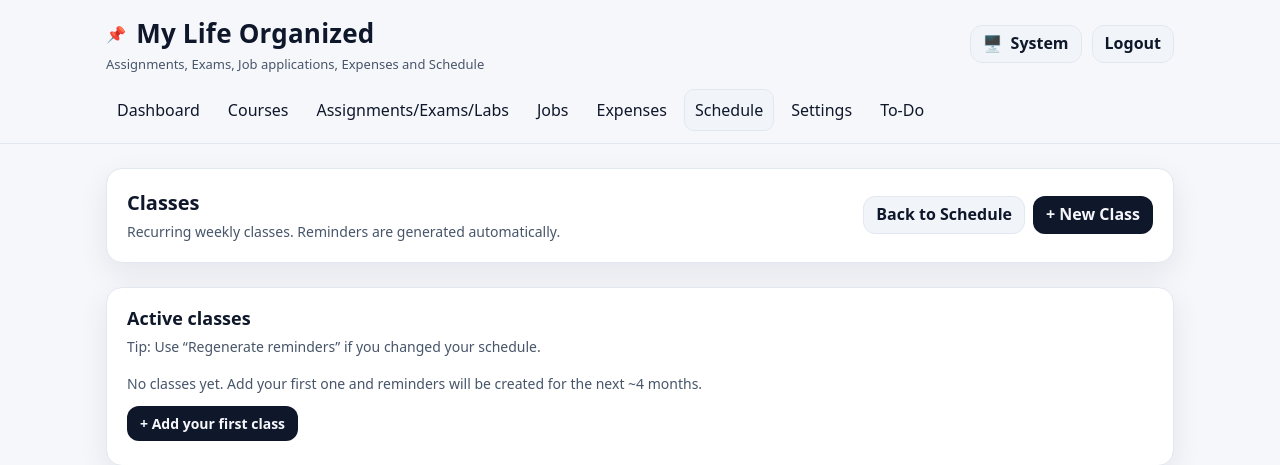
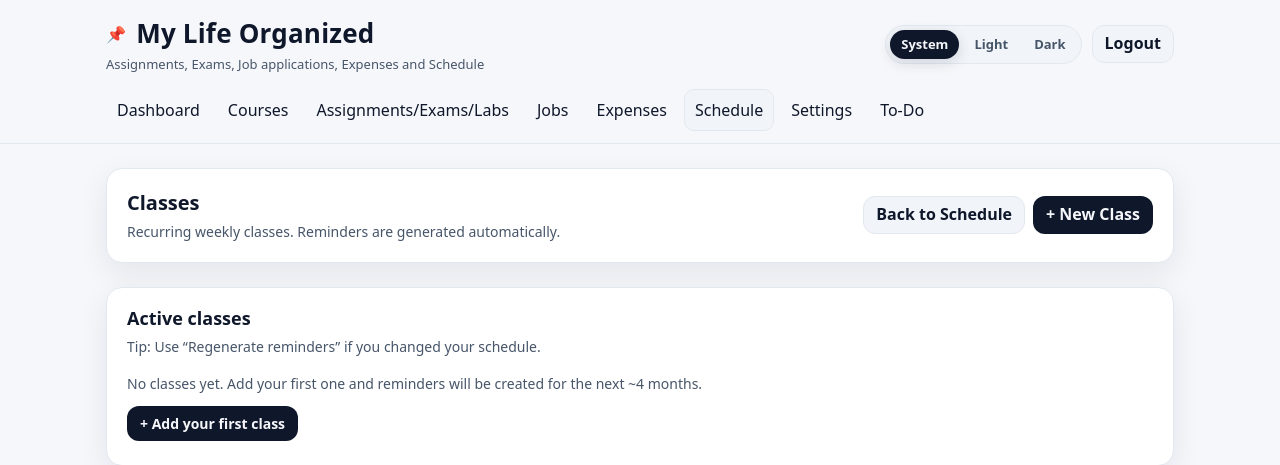
Before and after one commit to pierre-2005/study-notifier, a FastAPI app: page /classes in a window 1280 px wide. Shown: the top 465 px of the page. Run offline with FastAPI, Linux system fonts and the light colour scheme; the visitor is signed in with stand-in values (Sample User, id 1); data that the repository does not hold is empty; parts of the project's set-up code (start-up, migrations or seed data) failed here and were passed over; some libraries are stand-ins or nearby versions.

Commit message:
Changed theme button style

```diff
--- a/app/static/theme.css
+++ b/app/static/theme.css
@@ -222,6 +222,48 @@ html.dark .btn-primary{
 
 
 
+.themeSwitch{
+  display: inline-flex;
+  align-items: center;
+  gap: 4px;
+  padding: 4px;
+  border: 1px solid var(--border);
+  border-radius: 999px;
+  background: var(--panel2);
+}
+
+.themeOption{
+  appearance: none;
+  border: 1px solid transparent;
+  background: transparent;
+  color: var(--muted);
+  padding: 7px 10px;
+  border-radius: 999px;
+  font-size: 13px;
+  font-weight: 900;
+  cursor: pointer;
+  line-height: 1;
+}
+
+.themeOption:hover{
+  color: var(--text);
+  background: color-mix(in srgb, var(--panel) 70%, transparent);
+}
+
+.themeOption.is-active{
+  background: var(--text);
+  color: var(--bg);
+  border-color: color-mix(in srgb, var(--text) 55%, transparent);
+  box-shadow: 0 4px 14px rgba(15, 23, 42, .14);
+}
+
+html.dark .themeOption.is-active{
+  background: #e5e7eb;
+  color: #0b1220;
+  border-color: rgba(229,231,235,.25);
+}
+
+
 /* ---------- Mobile polish / no sideways scroll ---------- */
 html, body { overflow-x: hidden; }
 
--- a/app/static/theme.js
+++ b/app/static/theme.js
@@ -39,4 +39,14 @@
     setSaved(next);
     return next;
   };
+  window.__setTheme = function (mode) {
+  if (!["system", "light", "dark"].includes(mode)) {
+    mode = "system";
+  }
+  setSaved(mode);
+  return mode;
+};
+window.__getTheme = function () {
+  return getSaved();
+};
 })();
--- a/app/templates/base.html
+++ b/app/templates/base.html
@@ -12,7 +12,7 @@
   <script>
     (function () {
       try {
-        const stored = localStorage.getItem("theme") || "system"; // "system" | "light" | "dark"
+        const stored = localStorage.getItem("theme") || "system";
         const prefersDark = window.matchMedia &&
           window.matchMedia("(prefers-color-scheme: dark)").matches;
 
@@ -23,7 +23,6 @@
       } catch (e) {}
     })();
   </script>
-
 
   <!-- Your theme tokens + components -->
   <link rel="stylesheet" href="/static/theme.css">
@@ -59,9 +58,11 @@
       </div>
 
       <div class="hstack" style="align-items:center; gap:10px;">
-        <button id="themeToggle" class="btn" type="button" aria-label="Toggle theme">
-          🌙 <span class="hidden sm:inline">Dark</span>
-        </button>
+        <div class="themeSwitch" role="group" aria-label="Theme mode">
+          <button class="themeOption" type="button" data-theme-choice="system">System</button>
+          <button class="themeOption" type="button" data-theme-choice="light">Light</button>
+          <button class="themeOption" type="button" data-theme-choice="dark">Dark</button>
+        </div>
 
         {% if request.session.get("user") %}
           <form method="post" action="/logout" style="display:inline; margin:0;">
@@ -97,37 +98,32 @@
   </div>
 
   <script>
-    function savedThemeMode() {
-      return localStorage.getItem("theme") || "system";
-    }
+    function renderThemeSelection() {
+      const current = localStorage.getItem("theme") || "system";
 
-    function renderThemeButton() {
-      const btn = document.getElementById("themeToggle");
-      if (!btn) return;
-
-      const mode = savedThemeMode();
-
-      if (mode === "system") {
-        btn.innerHTML = `🖥️ <span class="hidden sm:inline">System</span>`;
-      } else if (mode === "light") {
-        btn.innerHTML = `🌙 <span class="hidden sm:inline">Dark</span>`;
-      } else {
-        btn.innerHTML = `☀️ <span class="hidden sm:inline">Light</span>`;
-      }
+      document.querySelectorAll("[data-theme-choice]").forEach(function (btn) {
+        const selected = btn.dataset.themeChoice === current;
+        btn.classList.toggle("is-active", selected);
+        btn.setAttribute("aria-pressed", selected ? "true" : "false");
+      });
     }
 
     document.addEventListener("DOMContentLoaded", function () {
-      renderThemeButton();
+      renderThemeSelection();
 
-      const btn = document.getElementById("themeToggle");
-      if (btn) {
+      document.querySelectorAll("[data-theme-choice]").forEach(function (btn) {
         btn.addEventListener("click", function () {
-          if (window.__toggleTheme) {
-            window.__toggleTheme();
+          const mode = btn.dataset.themeChoice;
+
+          if (window.__setTheme) {
+            window.__setTheme(mode);
+          } else {
+            localStorage.setItem("theme", mode);
           }
-          renderThemeButton();
+
+          renderThemeSelection();
         });
-      }
+      });
     });
   </script>
 </body>
```
